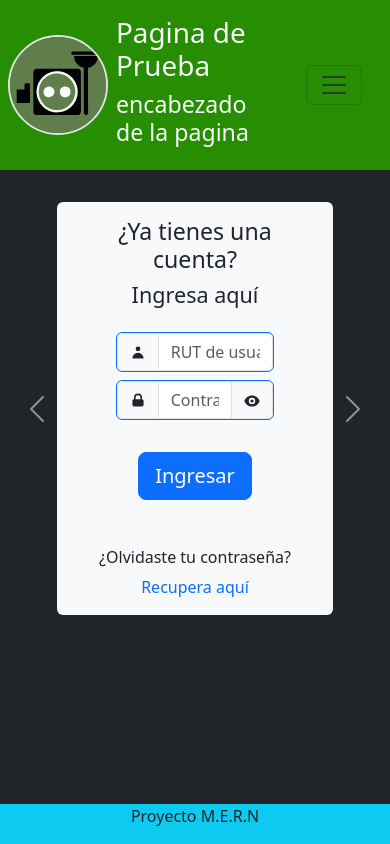
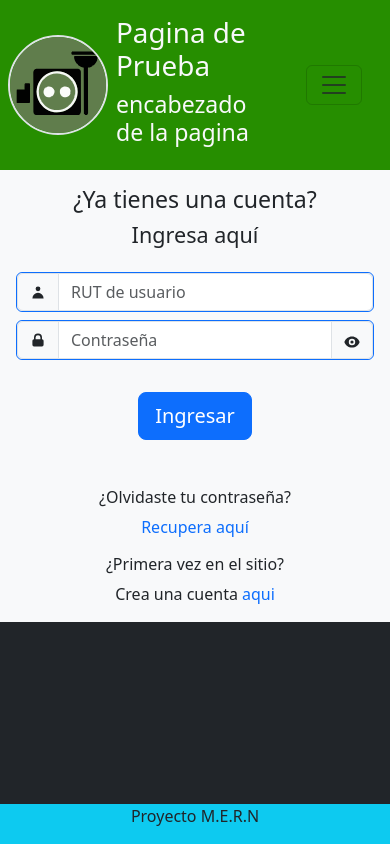
Before and after one commit to HectorLedezma/MongoReact, a React (Create React App) app in the folder reactapp/: page /user in a window 390 px wide. Built offline with nearby package versions, Linux system fonts and the light colour scheme; no server answers.

Commit message:
ajuste en la pagina login para modo responsivo

```diff
--- a/reactapp/src/Components/Antiguo.jsx
+++ b/reactapp/src/Components/Antiguo.jsx
@@ -17,7 +17,7 @@ function OldUser(){
     const navigate = useNavigate();
 
     const passInput = (
-        <div className="mt-1 mb-3 d-flex justify-content-center input-group border border-primary rounded" style={{width:"75%"}}>
+        <div className="form-input mt-1 mb-3 d-flex justify-content-center input-group border border-primary rounded">
             <div className="input-group-text">
                 <HiLockClosed />
             </div>
@@ -29,7 +29,7 @@ function OldUser(){
     )
 
     const mailInput = (
-        <div className="mt-1 mb-3 d-flex justify-content-center input-group border border-primary rounded" style={{width:"75%"}}>
+        <div className="form-input mt-1 mb-3 d-flex justify-content-center input-group border border-primary rounded">
             <div className="input-group-text">
                 <HiMail/>
             </div>
@@ -86,12 +86,12 @@ function OldUser(){
     }
 
     return(
-        <div className="bg-light rounded">
-            <form className="m-3 p-3">
+        <div className="bg-light login-box mb-n1">
+            <form className="form-box">
                 <h3 className="text-center">{`${rec?'¿Olvidaste tu contraseña?':'¿Ya tienes una cuenta?'}`}</h3>
                 <h4 className="text-center">{`${rec?'Recupera aquí':'Ingresa aquí'}`}</h4>
                 <div className="d-flex justify-content-center">
-                    <div className="mt-3 mb-1 input-group border border-primary rounded" style={{width:"75%"}}>
+                    <div className="form-input mt-3 mb-1 input-group border border-primary rounded">
                         <div className="input-group-text">
                             <HiUser/>
                         </div>
@@ -129,7 +129,7 @@ function OldUser(){
                 <div className="mt-3 d-flex justify-content-center">
                     <h6>{`¿${rec? 'Recordaste':'Olvidaste'} tu contraseña?`}</h6>
                 </div>
-                <div className="mb-3 d-flex justify-content-center">
+                <div className="d-flex justify-content-center">
                     <p
                         role="button"
                         className="link-primary link-offset-2 link-underline-opacity-25 link-underline-opacity-100-hover"
--- a/reactapp/src/Pages/Login.jsx
+++ b/reactapp/src/Pages/Login.jsx
@@ -1,72 +1,85 @@
 import { useState } from "react"
 import NewUser from "../Components/Nuevo";
 import OldUser from "../Components/Antiguo";
-import { OverlayTrigger, Tooltip } from 'react-bootstrap';
+
+import '../Styles/responsive.css'
+import '../Styles/colors.css'
 
 function Login(){
-    //const [textBtn,setTextBtn] = useState("Nuevo usuario?");
-    //const [render,setRender] = useState(<OldUser/>);
-    const [active,setActive] = useState(true);
-    const [textTip,setTip] = useState("Usuario nuevo");
-    const cambio = () =>{
-        if(!active){
-            setTip("Usuario nuevo")
-        }else{
-            setTip("Usuario antiguo")
+    const AntiguoUsuario = () =>{
+        return(
+            <div className="">
+                <div className="d-flex justify-content-center">
+                    <h6>¿Ya tienes tu cuenta?</h6>
+                </div>
+                <div className="d-flex justify-content-center">
+                    <p className="d-flex justify-content-center">
+                        Inicia sesión
+                    </p>
+                    <p role="button" className="ms-1 link-primary link-offset-2 link-underline-opacity-25 link-underline-opacity-100-hover"
+                        onClick={ev=>{
+                            ev.preventDefault();
+                            console.log('Inicia sesión');
+                            cambio();
+                        }}
+                    >
+                        aqui
+                    </p>
+                </div>
+            </div>
+        )
     }
-        setActive(!active);
-    }
+
+    const NuevoUsuario = () =>{
         return(
-        <div className="p-3">
-            <div id="carouselExample" className="carousel slide d-flex">
-                <OverlayTrigger placement="top" overlay={(<Tooltip id="tooltip">{textTip}</Tooltip>)}>
-                    <button className="carousel-control-prev position-static" type="button" data-bs-target="#carouselExample" data-bs-slide="prev" data-bs-toggle="tooltip" data-bs-title="Another tooltip" onClick={ev=>{
+            <div className="">
+                <div className="d-flex justify-content-center">
+                    <h6>¿Primera vez en el sitio?</h6>
+                </div>
+                <div className="d-flex justify-content-center">
+                    <p className="d-flex justify-content-center">
+                        {'Crea una cuenta'}
+                    </p>
+                    <p role="button" className="ms-1 link-primary link-offset-2 link-underline-opacity-25 link-underline-opacity-100-hover"
+                        onClick={ev=>{
                             ev.preventDefault();
                             cambio();
-                        }}>
-                        <span className="carousel-control-prev-icon" aria-hidden="true"></span>
-                        <span className="visually-hidden">Previous</span>
-                    </button>
-                </OverlayTrigger>
+                        }}
+                    >
+                        {'aqui'}
+                    </p>
+                </div>
+            </div>
+        )
+    }
+
+    const [active,setActive] = useState(true);
+    const [footer,setFooter] = useState(<NuevoUsuario/>)
+
+    const cambio = () =>{
+        setActive((prevActive) => {
+            const nuevoEstado = !prevActive;
+            setFooter(nuevoEstado ? <NuevoUsuario /> : <AntiguoUsuario />);
+            return nuevoEstado;
+        });
+    }
+
+    return(
+        <div className="login-page">
             <div className="carousel-inner">
                 <div className={`carousel-item ${active ? 'active' : ''}`}>
                     <OldUser/>
+
                 </div>
                 <div className={`carousel-item ${!active ? 'active' : ''}`}>
                     <NewUser/>
+
                 </div>
+
             </div>
-                <OverlayTrigger placement="top" overlay={(<Tooltip id="tooltip">{textTip}</Tooltip>)}>
-                    <button className="carousel-control-next position-static" type="button" data-bs-target="#carouselExample" data-bs-slide="next" onClick={ev=>{
-                            ev.preventDefault();
-                            cambio();
-                        }}>
-                        <span className="carousel-control-next-icon" aria-hidden="true"></span>
-                        <span className="visually-hidden">Next</span>
-                    </button>
-                </OverlayTrigger>
+            <div id="carouselExample" className="login-footer bg-light mt-n1 carousel d-flex justify-content-center">
+                {footer}
             </div>
-            {/*
-            <div className="d-flex justify-content-center">
-                {render}
-            </div>
-            <div className="d-flex justify-content-center">
-                <button
-                    className="btn btn-info btn-lg mb-3"
-                    onClick={ev=>{
-                        ev.preventDefault();
-                        if(textBtn === "Nuevo usuario?"){
-                            setTextBtn("Usuario antiguo?")
-                            setRender(<NewUser/>)
-                        }else{
-                            setTextBtn("Nuevo usuario?")
-                            setRender(<OldUser/>)
-                        }
-                    }}
-                >
-                    {textBtn}
-                </button>
-            </div>*/}
         </div>
     )
 }
--- a/reactapp/src/Styles/borders.css
+++ b/reactapp/src/Styles/borders.css
@@ -3,3 +3,14 @@
     border-style: outset;
     border-color: #268E00 !important;
 }
+
+.login-footer{
+    border-bottom-left-radius: 1em;
+    border-bottom-right-radius: 1em;
+}
+
+@media screen and (max-width: 640px){
+    .login-footer{
+        border-radius: 0;
+    }
+}
--- a/reactapp/src/Styles/colors.css
+++ b/reactapp/src/Styles/colors.css
@@ -11,3 +11,7 @@
 header{
     background-color: #268E00
 }
+
+.document-page{
+    background-color: antiquewhite;
+}
--- a/reactapp/src/Styles/responsive.css
+++ b/reactapp/src/Styles/responsive.css
@@ -3,6 +3,18 @@
     width: 40%;
 }
 
+.login-page{
+    margin: 1em;
+    padding: 1em;
+}
+
+.form-input{
+    width: 75% !important;
+}
+
+.form-box{
+    margin: 1em;
+}
 
 .nav-menu{
     width: 100%;
@@ -17,10 +29,51 @@
     width: 200px;
 }
 
+.document-page{
+    margin: 2em;
+    border-radius: 10px;
+}
+
+.login-box{
+    border-top-left-radius: 1em;
+    border-top-right-radius: 1em;
+}
+
+.login-body{
+    margin-bottom: 0;
+}
+
+
 /*Responsivo*/
 @media screen and (max-width: 640px){
     .page-titulo{
         width: 100%;
+    }
+
+    .login-page{
+        margin: 0;
+        padding: 0;
+    }
+
+    .form-box {
+        margin: 0;
+        padding: 1em;
+    }
+
+    .login-box{
+        border-radius: 0em;
+    }
+    .login-footer{
+        border-radius: 0em;
+    }
+
+    .form-input{
+        width: 100% !important;
+    }
+
+    .inputs{
+        margin-left: .5em;
+        margin-right: .5em;
     }
 
     .nav-menu{
@@ -37,4 +90,9 @@
         height: 100px;
         width: 100px;
     }
+
+    .document-page{
+        margin: 0;
+        border-radius: 0px;
+    }
 }
```
Also changed, not shown: reactapp/src/Components/Nuevo.jsx (+11 -9 lines). Lines whose indentation alone changed are shown as unchanged.
